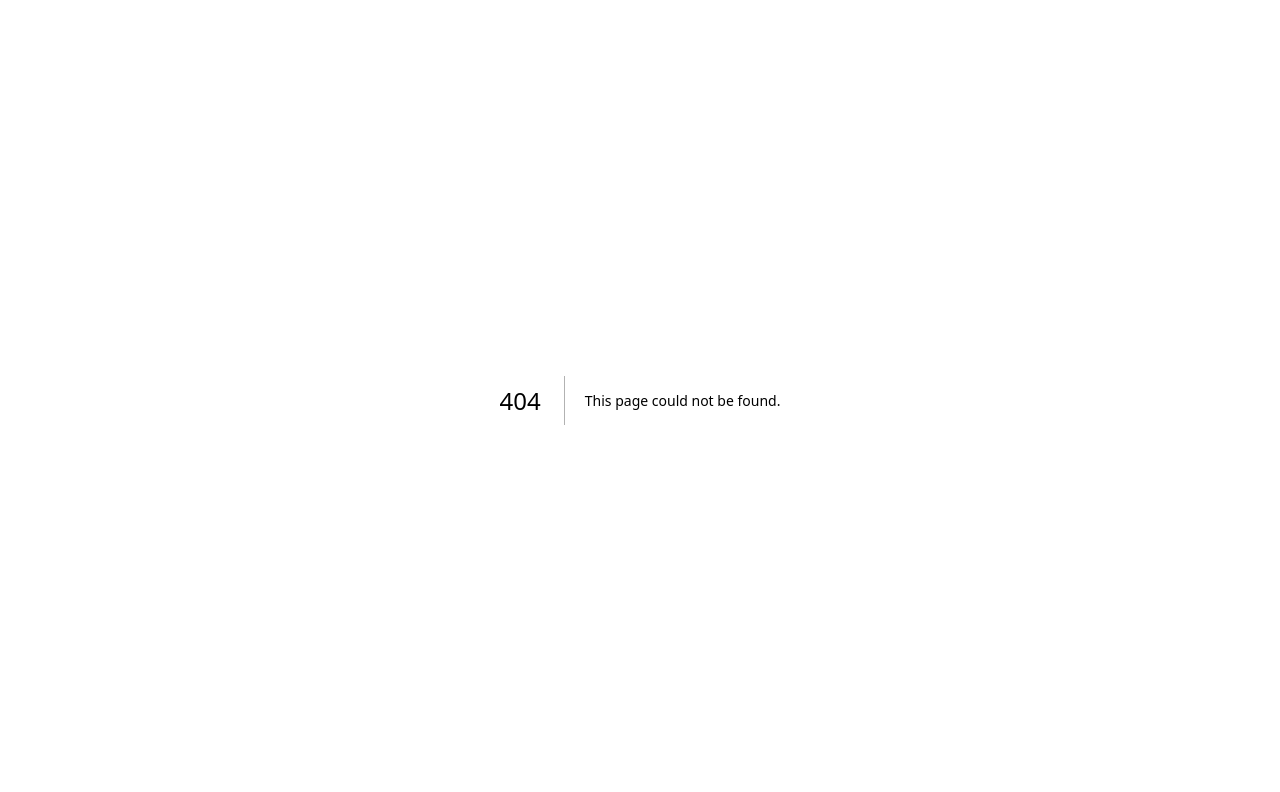
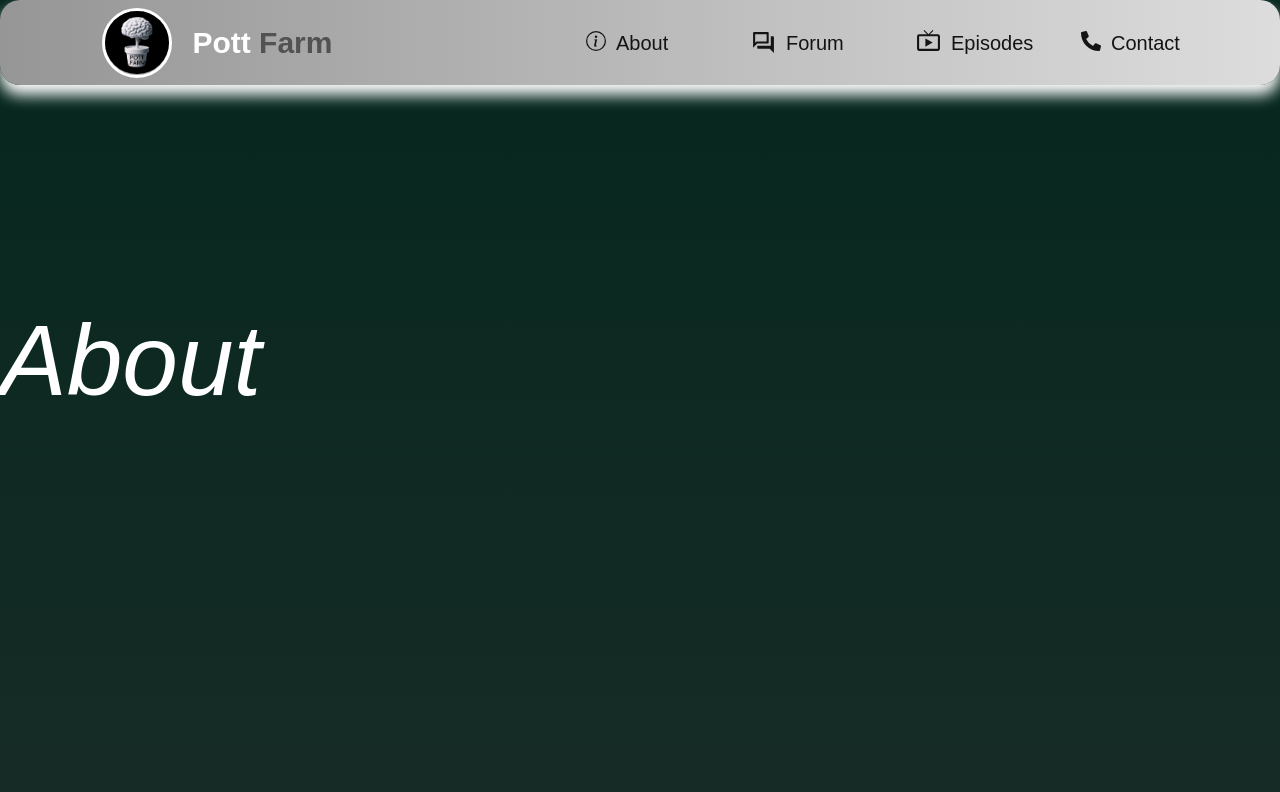
Before and after one commit to Tricaster26/pott-farm-web, a Next.js app: page /about in a window 1280 px wide. Before the commit this address had no page. Shown: the top 792 px of the page. Built offline with nearby package versions, Linux system fonts and the light colour scheme.

Commit message:
feat: added about page template

```diff
--- /dev/null
+++ b/app/about/about.css
@@ -0,0 +1,16 @@
+.about-page-wrapper {
+  display: flex;
+  flex-direction: column;
+  align-items: center;
+  height: 2000px;
+  width: 100%;
+  background-image: linear-gradient(rgb(5, 39, 30), rgb(50, 50, 50));
+  background-repeat: no-repeat;
+  background-size: cover;
+  background-position: 50% 50%;
+  background-clip: content-box;
+}
+
+.animated-class {
+  max-width: 100%;
+}
--- /dev/null
+++ b/app/about/page.tsx
@@ -0,0 +1,16 @@
+import Header from "../components/Header";
+import AnimatedContainer from "../components/QuoteBox";
+import "./about.css";
+
+const About = () => {
+  return (
+    <div className="about-page-wrapper">
+      <Header />
+      <AnimatedContainer customClass="animated-class">
+        <h2 className="text-[100px]">About</h2>
+      </AnimatedContainer>
+    </div>
+  );
+};
+
+export default About;
--- a/app/components/DropdownList.tsx
+++ b/app/components/DropdownList.tsx
@@ -1,5 +1,6 @@
 "use client";
 
+import Link from "next/link";
 import "./dropdown.css";
 import { FC, ReactNode, useState } from "react";
 
@@ -15,9 +16,12 @@ const DropdownList: FC<DropdownListType> = ({ children }) => {
       onMouseLeave={() => setShowAbout(false)}
     >
       <div className={`title-wrapper  ${showAbout && "title-selected"}`}>
-        <label className={`title ${showAbout && "title-text-selected"}`}>
+        <Link
+          href={"/about"}
+          className={`title ${showAbout && "title-text-selected"}`}
+        >
           {children}
-        </label>
+        </Link>
       </div>
 
       <div className={showAbout ? "reveal-list" : "hide-list"}>
--- /dev/null
+++ b/app/components/Header.tsx
@@ -0,0 +1,55 @@
+"use-client";
+
+import "./header.css";
+
+import DropdownList from "./DropdownList";
+import Title from "./title";
+import { FaPhoneAlt } from "react-icons/fa";
+import { MdOutlineForum } from "react-icons/md";
+import { MdLiveTv } from "react-icons/md";
+import { BsInfoCircle } from "react-icons/bs";
+import { FC } from "react";
+import Link from "next/link";
+
+const Header: FC = () => {
+  return (
+    <div className="page-title-wrapper">
+      <Link href={"./"} className="title-section">
+        <div className="logo-container">
+          <img className="rounded-full" src={"./Logo.jpg"}></img>
+        </div>
+
+        <Title />
+      </Link>
+
+      <div className="other-links-wrapper">
+        <DropdownList>
+          <div className="pb-1">
+            <BsInfoCircle />
+          </div>
+          About
+        </DropdownList>
+
+        <DropdownList>
+          <MdOutlineForum size={25} /> Forum
+        </DropdownList>
+
+        <DropdownList>
+          <div className="pb-1">
+            <MdLiveTv size={25} />
+          </div>
+          Episodes
+        </DropdownList>
+
+        <DropdownList>
+          <div className="pb-1">
+            <FaPhoneAlt />
+          </div>
+          Contact
+        </DropdownList>
+      </div>
+    </div>
+  );
+};
+
+export default Header;
--- a/app/components/QuoteBox.tsx
+++ b/app/components/QuoteBox.tsx
@@ -3,11 +3,15 @@
 import { FC, ReactNode, useEffect, useState } from "react";
 import "./quote-box.css";
 
-type QuoteBoxType = {
+type AnimatedContainerType = {
   children: ReactNode[] | ReactNode;
+  customClass?: string;
 };
 
-const QuoteBox: FC<QuoteBoxType> = ({ children }) => {
+const AnimatedContainer: FC<AnimatedContainerType> = ({
+  children,
+  customClass,
+}) => {
   const [showQuote, setShowQuote] = useState(false);
 
   useEffect(() => {
@@ -16,13 +20,16 @@ const QuoteBox: FC<QuoteBoxType> = ({ children }) => {
       clearTimeout(timeout);
     }, 500);
   }, []);
+
   return (
     <div
-      className={`quote-container ${showQuote ? "show-quote" : "hide-quote"}`}
+      className={`quote-container ${customClass} ${
+        showQuote ? "show-quote" : "hide-quote"
+      } `}
     >
       {children}
     </div>
   );
 };
 
-export default QuoteBox;
+export default AnimatedContainer;
--- /dev/null
+++ b/app/components/header.css
@@ -0,0 +1,46 @@
+.page-title-wrapper {
+  background-image: linear-gradient(
+    to right,
+    rgb(150, 150, 150),
+    rgb(221, 221, 221)
+  );
+  height: 85px;
+  width: 100%;
+  border-radius: 20px;
+  display: flex;
+  justify-content: space-between;
+  color: black;
+  align-items: center;
+  box-shadow: 0px 10px 15px white;
+  padding-left: 8%;
+  padding-right: 5%;
+
+  .title-section {
+    display: flex;
+    gap: 20px;
+    align-items: center;
+  }
+
+  .logo-container {
+    width: 70px;
+    height: 70px;
+    border-radius: 100%;
+    border-width: 3px;
+    border-color: white;
+  }
+
+  .page-title {
+    font-size: 30px;
+    font-weight: bold;
+    font-family: sans-serif;
+    color: aliceblue;
+  }
+  .other-links-wrapper {
+    display: flex;
+    justify-content: space-between;
+    max-width: 650px;
+    width: 100%;
+    overflow: hidden;
+    font-size: 20px;
+  }
+}
--- a/app/components/quote-box.css
+++ b/app/components/quote-box.css
@@ -5,7 +5,6 @@
   margin-top: 200px;
   color: rgb(255, 255, 255);
   font-size: 30px;
-
   border-radius: 20px;
   overflow: hidden;
 }
--- a/app/components/title.css
+++ b/app/components/title.css
@@ -9,11 +9,13 @@
 .style-a {
   color: #535252;
   transition: color 1s;
+  cursor: pointer;
 }
 
 .style-b {
   color: white;
   transition: color 1s;
+  cursor: pointer;
 }
 
 .other-links-wrapper {
--- a/app/page.tsx
+++ b/app/page.tsx
@@ -1,60 +1,21 @@
 import "./app.css";
-import DropdownList from "./components/DropdownList";
-import Title from "./components/title";
-import { FaPhoneAlt } from "react-icons/fa";
-import { MdOutlineForum } from "react-icons/md";
-import { MdLiveTv } from "react-icons/md";
-import { BsInfoCircle } from "react-icons/bs";
-import QuoteBox from "./components/QuoteBox";
+
+import AnimatedContainer from "./components/QuoteBox";
+import Header from "./components/Header";
 
 const Home = () => {
   return (
     <div className="main-page">
-      <div className="page-title-wrapper">
-        <div className="title-section">
-          <div className="logo-container">
-            <img className="rounded-full" src={"./Logo.jpg"}></img>
-          </div>
+      <Header />
 
-          <Title />
-        </div>
-
-        <div className="other-links-wrapper">
-          <DropdownList>
-            <div className="pb-1">
-              <BsInfoCircle />
-            </div>
-            About
-          </DropdownList>
-
-          <DropdownList>
-            <MdOutlineForum size={25} /> Forum
-          </DropdownList>
-
-          <DropdownList>
-            <div className="pb-1">
-              <MdLiveTv size={25} />
-            </div>
-            Episodes
-          </DropdownList>
-
-          <DropdownList>
-            <div className="pb-1">
-              <FaPhoneAlt />
-            </div>
-            Contact
-          </DropdownList>
-        </div>
-      </div>
-
-      <QuoteBox>
+      <AnimatedContainer>
         <p className="quote-text">
           In the beginning was nothing at all, then nothingness plus infinity,
           statistically, made something! A flash dilated into time, now here we
           are! We were created and can never be destroyed!{" "}
           <label className="text-[#f5f5f5]">What joy!</label>
         </p>
-      </QuoteBox>
+      </AnimatedContainer>
     </div>
   );
 };
```
